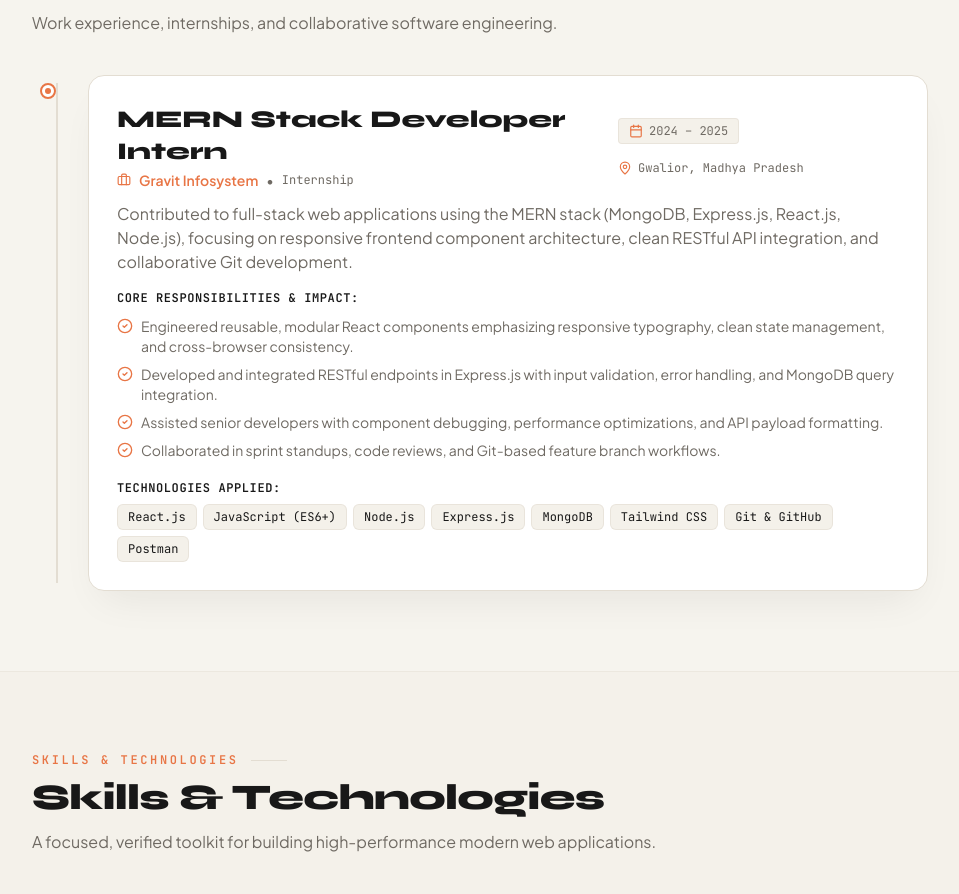
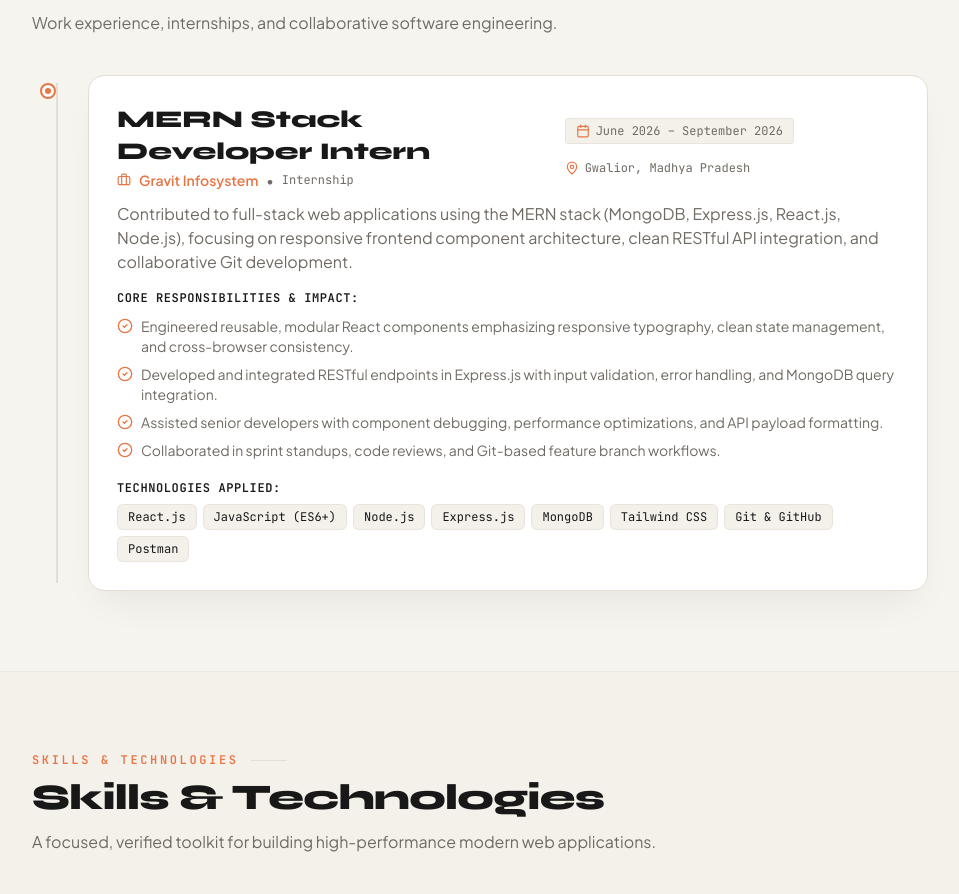
Before and after one commit to gourisha04/myportfolio, a React (Vite) app: page / in a window 1280 px wide. Shown: the part 3555-4449 px from the top of the page, without its empty margins (16-975 px from the left). Built offline with nearby package versions, Linux system fonts and the light colour scheme; a web font is replaced by a local one.

Commit message:
fix: correct experience period to June 2026 - September 2026

```diff
--- a/src/data/experience.js
+++ b/src/data/experience.js
@@ -4,7 +4,7 @@ export const experiences = [
     role: "MERN Stack Developer Intern",
     type: "Internship",
     location: "Gwalior, Madhya Pradesh",
-    period: "2024 – 2025",
+    period: "June 2026 – September 2026",
     status: "Completed",
     summary:
       "Contributed to full-stack web applications using the MERN stack (MongoDB, Express.js, React.js, Node.js), focusing on responsive frontend component architecture, clean RESTful API integration, and collaborative Git development.",
```
